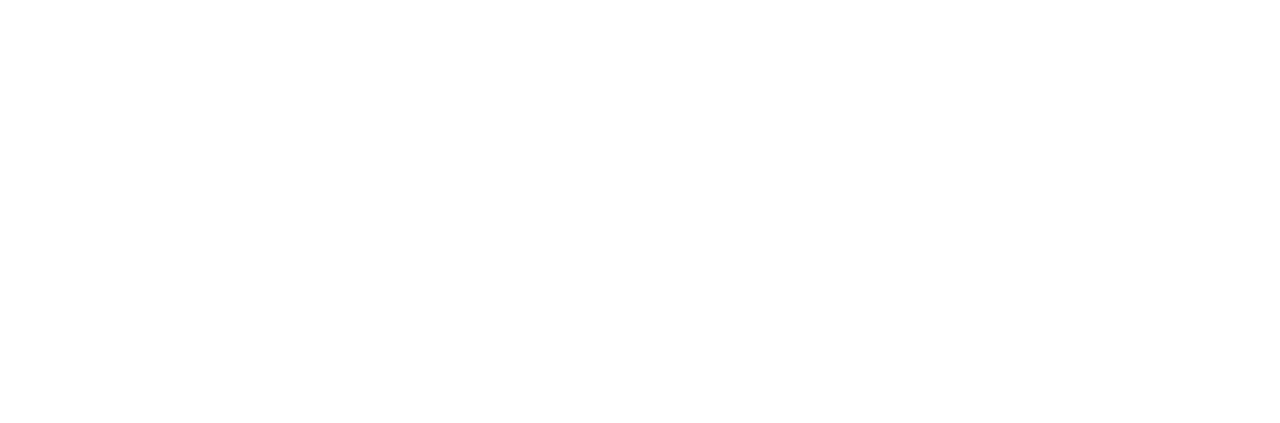
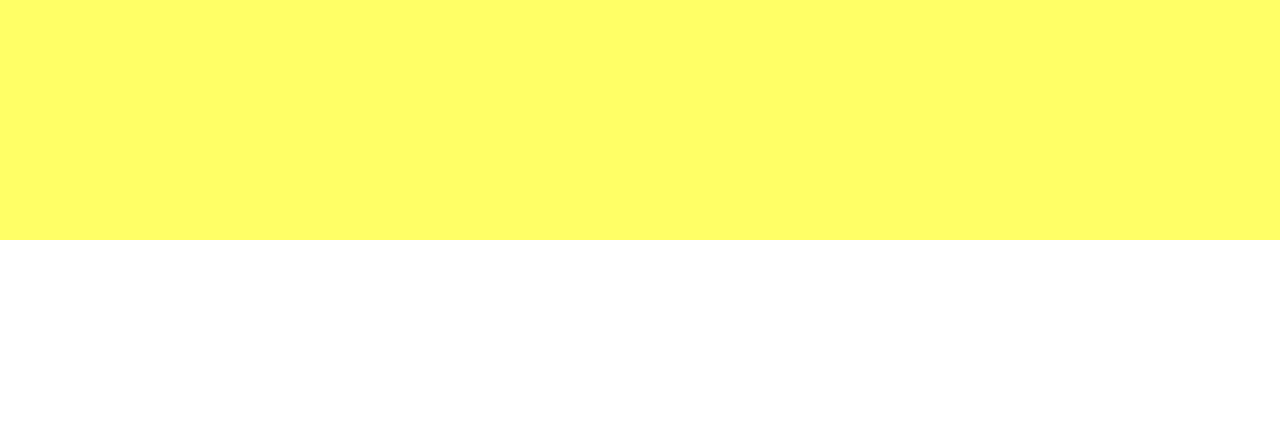
Before and after one commit to EugeneShlyk/ordering-container, a plain HTML site: page index.html in a window 1280 px wide. Drawn offline with Linux system fonts and the light colour scheme.

Commit message:
first commit 2

```diff
--- a/index.html
+++ b/index.html
@@ -4,12 +4,24 @@
   <meta charset="utf-8">
   <meta name="viewport" content="width=device-width, initial-scale=1">
   <title>Document</title>
-  <link rel="stylesheet" href="style.css">
+  <link rel="stylesheet" href="styles/styles.css">
 </head>
-<body>
+<body class="body">
   <header class="header"></header>
 
-  <main class="main"></main>
+  <main class="main">
+    <section class="table">
+      <div class="div"></div>
+      <div class="div"></div>
+      <div class="div"></div>
+      <div class="div"></div>
+      <div class="div"></div>
+      <div class="div"></div>
+      <div class="div"></div>
+      <div class="div"></div>
+
+    </section>
+  </main>
 
   <footer class="footer"></footer>
 
--- /dev/null
+++ b/styles/blocks/table.css
@@ -0,0 +1,6 @@
+.table {
+  display: grid;
+  grid-template-columns: 2fr repeat(7, 1fr) ;
+  margin: 0;
+  padding: 0;
+}
--- /dev/null
+++ b/styles/fonts.css
@@ -0,0 +1,29 @@
+@font-face {
+  font-family: "Montserrat";
+  src: local('Custom Font'),
+  url("../fonts/Montserrat-Regular.woff2"),
+  url("../fonts/Montserrat-Regular.woff");
+  font-weight: 400;
+  font-style: normal;
+  font-display: swap;
+}
+
+@font-face {
+  font-family: "Montserrat";
+  src: local('Custom Font'),
+  url("../fonts/Montserrat-Medium.woff2"),
+  url("../fonts/Montserrat-Medium.woff");
+  font-weight: 500;
+  font-style: normal;
+  font-display: swap;
+}
+
+@font-face {
+  font-family: "Montserrat";
+  src: local('Custom Font'),
+  url("../fonts/Montserrat-Bold.woff2"),
+  url("../fonts/Montserrat-Bold.woff");
+  font-weight: 700;
+  font-style: normal;
+  font-display: swap;
+}
--- /dev/null
+++ b/styles/global.css
@@ -0,0 +1,25 @@
+html {
+  margin: 0;
+  padding: 0;
+}
+
+.body {
+  width: 100%;
+  margin: 0;
+  padding: 0;
+  font-family: "Montserrat", "Arial", sans-serif;
+  font-weight: 400;
+  font-style: normal;
+}
+
+.main {
+  height: 200px;
+  margin: 0;
+  padding: 20px;
+  background-color: rgba(255,255,102);
+}
+
+.div {
+  width: 100%;
+  height: 100px;
+}
--- /dev/null
+++ b/styles/styles.css
@@ -0,0 +1 @@
+@import "global.css";
```
Also changed, not shown: fonts/Montserrat-Bold.woff (added), fonts/Montserrat-Bold.woff2 (added), fonts/Montserrat-Medium.woff (added), fonts/Montserrat-Medium.woff2 (added), fonts/Montserrat-Regular.woff (added), fonts/Montserrat-Regular.woff2 (added), style.css (deleted), 1 other file.
